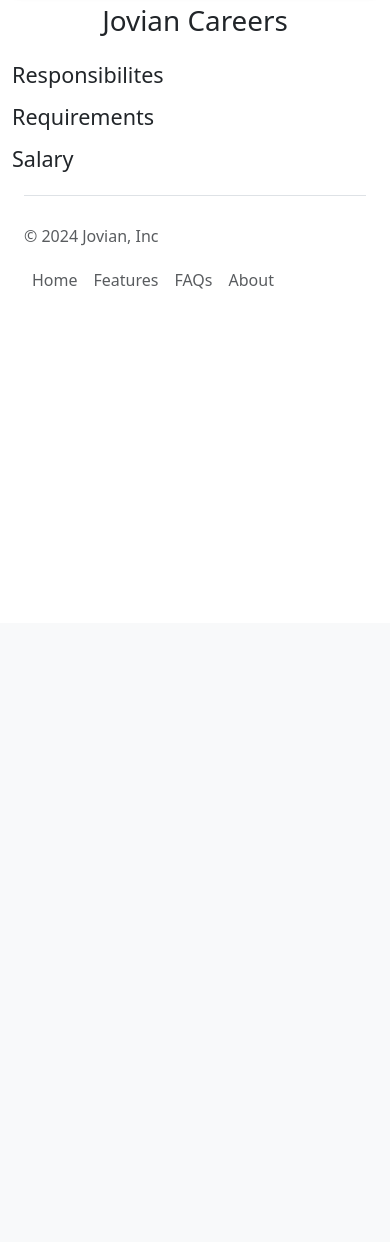
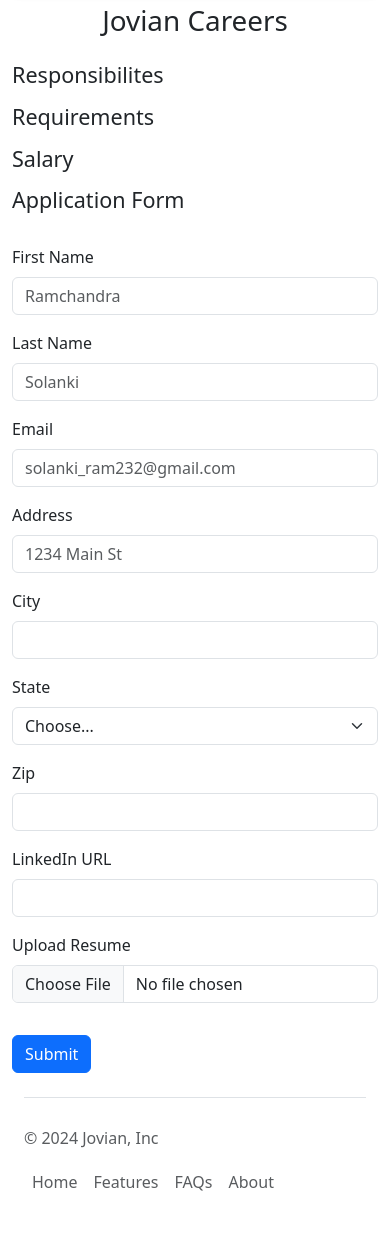
Before and after one commit to shaileshsuthar675/Career-site-project-v2, a Flask app: template templates/jobpage.html in a window 390 px wide. Shown: the part 221-1463 px from the top of the page. Before the commit the page ends 510 px from the top, so only its background shows below. Run offline with Flask 3, Linux system fonts and the light colour scheme; the template is opened without the code that fills it, so the values that code supplies are empty; parts of the project's set-up code (start-up, migrations or seed data) failed here and were passed over.

Commit message:
added application form

```diff
--- a/app.py
+++ b/app.py
@@ -1,5 +1,5 @@
 import os
-from flask import Flask, render_template, jsonify
+from flask import Flask, render_template, jsonify, request
 
 # from database import all_career_from_db, load_job_from_db
 from database2 import jobs, load_job_from_db
@@ -32,5 +32,11 @@
         return render_template("jobpage.html", job=job)
 
 
+@app.route("/job/<id>/apply", methods=["post"])
+def apply_to_the_job(id):
+    form_info = request.form
+    return render_template("application_submitted.html", application = form_info)
+
+
 if __name__ == "__main__":
     app.run(debug=True, port=8000, host="0.0.0.0")
--- /dev/null
+++ b/templates/application_form.html
@@ -0,0 +1,51 @@
+<h4>Application Form</h4>
+<br>
+<form class="row g-3" action="/job/{{job['id']}}/apply" method="post">
+    <div class="col-md-6">
+        <label for="inputFName" class="form-label">First Name</label>
+        <input type="text" class="form-control" id="inputFName" name="inputFName" placeholder="Ramchandra">
+    </div>
+    <div class="col-md-6">
+        <label for="inputLName" class="form-label">Last Name</label>
+        <input type="text" class="form-control" id="inputLName" placeholder="Solanki" name="inputLName">
+    </div>
+    <div class="col-md-6">
+        <label for="inputEmail4" class="form-label">Email</label>
+        <input type="email" class="form-control" id="inputEmail4" placeholder="solanki_ram232@gmail.com"
+            name="inputEmail4">
+    </div>
+    <div class="col-12">
+        <label for="inputAddress" class="form-label">Address</label>
+        <input type="text" class="form-control" id="inputAddress" placeholder="1234 Main St" name="inputAddress">
+    </div>
+    <div class="col-md-6">
+        <label for="inputCity" class="form-label">City</label>
+        <input type="text" class="form-control" id="inputCity" name="inputCity">
+    </div>
+    <div class="col-md-4">
+        <label for="inputState" class="form-label">State</label>
+        <select id="inputState" class="form-select" name="inputState">
+            <option selected>Choose...</option>
+            <option>Rajasthan</option>
+            <option>Maharashtra</option>
+            <option>Karnataka</option>
+            <option>Haryana</option>
+            <option>Andhra-Pradesh</option>
+        </select>
+    </div>
+    <div class="col-md-2">
+        <label for="inputZip" class="form-label">Zip</label>
+        <input type="text" class="form-control" id="inputZip" name="inputZip">
+    </div>
+    <div class="col-md-12">
+        <label for="linkedinurl" class="form-label">LinkedIn URL</label>
+        <input type="url" class="form-control" id="linkedinurl" name="linkedinurl">
+    </div>
+    <div class="mb-3">
+        <label for="formFile" class="form-label">Upload Resume</label>
+        <input class="form-control" type="file" id="formFile" name="formFile">
+    </div>
+    <div class="col-12">
+        <button type="submit" class="btn btn-primary">Submit</button>
+    </div>
+</form>
--- a/templates/jobpage.html
+++ b/templates/jobpage.html
@@ -41,6 +41,7 @@
         <h4>Salary</h4>
         <p>{{job.currency}}{{job.Salary}}</p>
 
+        {% include 'application_form.html' %}
         {% include 'footer.html' %}
 
     </div>
```
Also changed, not shown: templates/application_submitted -(deprecated).html (added, +93 -0 lines), templates/application_submitted.html (added, +38 -0 lines), 1 other file.
